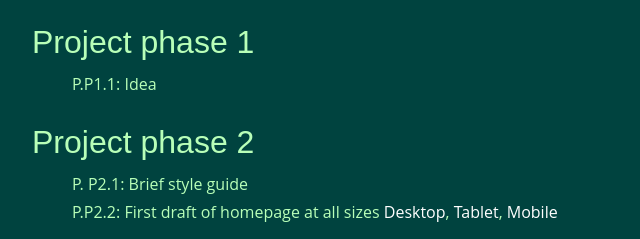
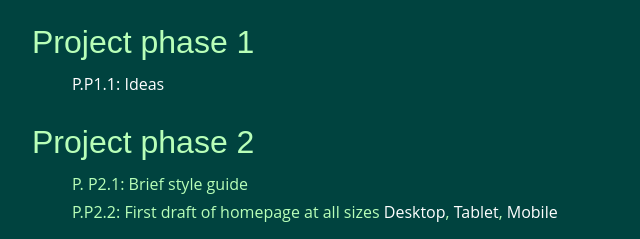
Before and after one commit to jozten/avt415, a plain HTML site: page index.html in a window 1280 px wide. Shown: the part 737-976 px from the top of the page, 18-658 px from the left. Drawn offline with Linux system fonts and the light colour scheme; a web font is replaced by a local one.

Commit message:
Add files via upload

```diff
--- a/index.html
+++ b/index.html
@@ -24,7 +24,7 @@
 		<h2>Project</h2>
 			<dl>
 				<dt>Project phase 1</dt>
-			<dd>P.P1.1: Idea</dd>
+			<dd><a href="project/ideas.html"> P.P1.1: Ideas</a></dd>
 			<dd></dd>
 			</dl>
 			<dl>
```
